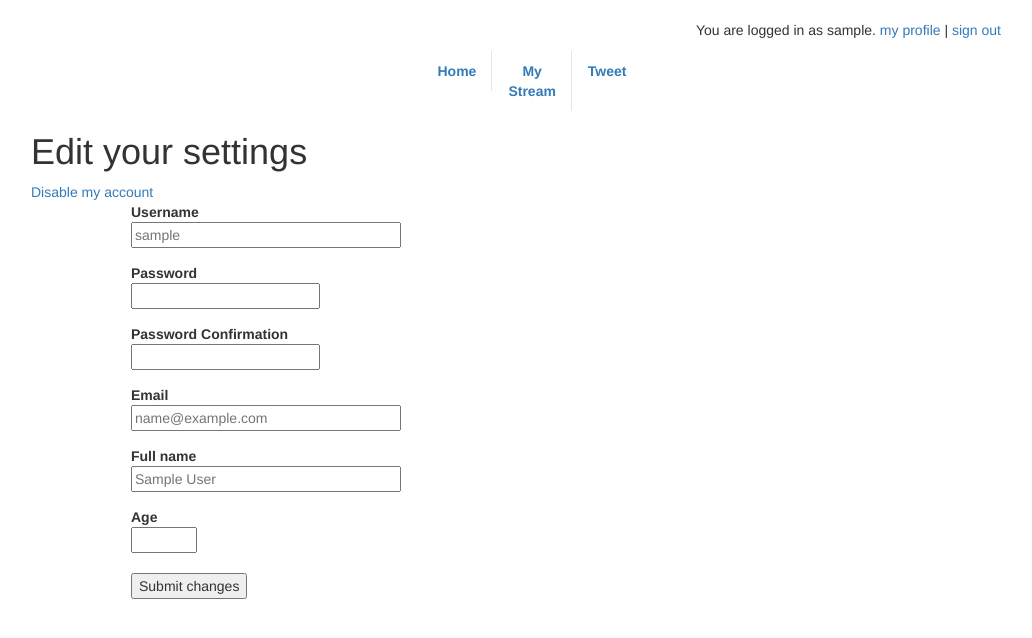
After one commit to thinkpad20/twitpoll, a Flask app: page /users/edit/1 in a window 1280 px wide. The commit adds this page. Shown: the top 638 px of the page, without its empty margins (124-1156 px from the left). Run offline with Flask 2, Linux system fonts and the light colour scheme; the visitor is signed in with stand-in values (Sample User, id 1); some libraries are stand-ins or nearby versions.

Commit message:
changed a bunch, mostly working

```diff
--- a/app.py
+++ b/app.py
@@ -90,10 +90,18 @@ def user_tweets(userid):
 	print "here's where we should show the tweets for user %d" % userid
 	return redirect(url_for("show_tweets"));
 
-@app.route("/users/<userid>/edit")
-def edit_user(userid):
-	print "to edit a user's profile"
-	return redirect(url_for("users"))
+@app.route("/users/edit/<userID>", methods=["GET", "POST"])
+def edit_user(userID):
+	print "processing a " + request.method + " request to /users/edit/" + userID
+	set_active("")
+	user = User.find_by_id(userID)
+	if not User.current_is(userID, True):
+		return redirect(url_for("users"))
+	if request.method == "GET":
+		return render_template("edit_user.html", user = user)
+	else:
+		res = User.current().update(request.form)
+		return render_template("user.html", user=user, messages=res)
 
 @app.route("/tweets")
 def show_tweets():
@@ -117,7 +125,7 @@ def tweet():
 				polloptions.append(request.form[op])
 		errors = {}
 		if User.logged_in():
-			userid = User.current().userID()
+			userid = User.current_id()
 			Tweet.make(userid, content, polloptions)
 			return redirect(url_for('user_tweets', userid=userid))
 		else:
@@ -131,7 +139,8 @@ def disable_account(userID):
 	if request.method == "GET":
 		return render_template("disable_confirm.html", user=User.find_by_id(userID))
 	if request.method == "POST":
-		if User.logged_in() and User.current().userID() == int(userID):
+		set_active("home")
+		if User.logged_in() and User.current_id() == int(userID):
 			msg = "Sad to see you go, %s!" % User.current().username()
 			User.disable(userID)
 			return render_template("home.html", error={'general':msg})
@@ -140,6 +149,7 @@ def disable_account(userID):
 
 @app.route("/tweets/delete/<tweetID>", methods=["POST"])
 def delete_tweet(tweetID):
+	set_active("tweets")
 	if Tweet.find_by_id(tweetID) is not None:
 		Tweet.delete(tweetID)
 	return render_template("tweets.html")
@@ -153,6 +163,7 @@ def view_followed_tweets(userID):
 
 @app.route("/user/follow/<userID>", methods=["POST"])
 def follow(userID):
+	print "Someone has requested a fol/defol!"
 	if not User.exists(int(userID)):
 		return render_template("home.html", error={"general":\
 						"We're sorry, that user doesn't seem to exist."})
@@ -162,16 +173,16 @@ def follow(userID):
 	if not User.logged_in():
 		return render_template("home.html", error={'general':'You are not logged in.'})
 	msg = ""
-	template = request.args.get("prev", "")
+	template = request.args.get("prev", "tweets.html")
+	src_userID = request.args.get("id", User.current_id())
 	if user.is_following(userID):
+		msg = "You have unfollowed " + tofollow.username()
+		user.unfollow(userID)
+	else:
 		msg = "You are now following " + tofollow.username()
-		user.unfollow(userID)
-		if not template: template = "tweets.html"
-	else:
-		msg = "You have unfollowed " + tofollow.username()
 		user.follow(userID)
-		if not template: template = "tweets.html"
-	return render_template(template, user= tofollow, messages={'general':msg})
+	set_active(template.split(".")[0])
+	return render_template(template, user=User.find_by_id(src_userID), messages={'general':msg})
 
 @app.route("/hashtags/<content>")
 def show_hashtag(content):
@@ -211,7 +222,7 @@ def signin():
 		if username and password:
 			user, error = User.authenticate(username, password)
 			if user is not None:
-				session['username'] = username
+				session['userID'] = user.userID()
 				return redirect(url_for('user_profile', userid=user.userID()))
 			else:
 				return render_template('signin.html', error=error)
--- a/data.py
+++ b/data.py
@@ -34,10 +34,14 @@ class User(object):
 
 	@staticmethod
 	def current():
-		print "getting current user"
-		if 'username' in session:
-			return User.find_by_username(session['username'])
+		if 'userID' in session:
+			print "found userID:", session['userID']
+			return User.find_by_id(session['userID'])
 		return None
+
+	@staticmethod
+	def current_id():
+		return int(session.get('userID', 1))
 
 	@staticmethod
 	def find_by_username(username):
@@ -86,6 +90,21 @@ class User(object):
 		return username_r[0]['userID']
 
 	@staticmethod
+	def current_is(user, byID = False):
+		if byID:
+			print "looking up user by id", user
+			user = User.find_by_id(user)
+		if not user:
+			print "user was not found"
+		if not User.current():
+			print "not logged in"
+			return False
+		if User.current_id() != user.userID():
+			print "ids", User.current_id(), user.userID(), "don't match"
+			return False
+		return True
+
+	@staticmethod
 	def get(limit = None):
 		q = "select * from Users"
 		if limit: q += " order by userID desc limit " + str(limit)
@@ -102,7 +121,7 @@ class User(object):
 
 	@staticmethod
 	def logged_in():
-		return 'username' in session
+		return 'userID' in session
 
 	@staticmethod
 	def validate_new(username, password, email):
@@ -144,7 +163,7 @@ class User(object):
 			 "where u1.userID = f.follower "
 			 "and u2.userID = f.followee "
 			 "and u1.userID = %d "
-			 "and u2.userID = %d " % (self.userID(), userID))
+			 "and u2.userID = %d " % (self.userID(), int(userID)))
 		res = sql_search(q)
 		if len(res) > 0:
 			return True
@@ -159,6 +178,9 @@ class User(object):
 
 	def email(self):
 		return self.vals["email"]
+
+	def full_name(self):
+		return self.vals["fullName"]
 
 	def checkpassword(self, password):
 		return self.vals["passwordHash"] == password ## yes, this is horribly insecure
@@ -221,6 +243,51 @@ class User(object):
 	def num_followers(self):
 		return len(self.followers())
 
+	def update(self, params):
+		print "updating a user!"
+		numvals = 0
+		res = {}
+		if 'password' in params and params['password'] != params.get('password_conf', ""):
+			res["passwordconf"] = "passwords don't match"
+		if 'username' in params and params['username'] != self.username():
+			if len(params['username']) > 50:
+				res["username"] = "Username is too long"
+			else:
+				q = "select * from Users where username = %s" % add_quotes(params['username'])
+				r = sql_search(q)
+				if r:
+					res["username"] = "Username is not available"
+		if 'email' in params:
+			q = "select * from Users where email = %s" % add_quotes(params['email'])
+			r = sql_search(q)
+			if r:
+				res["email"] = "Email is not available"
+		if res:
+			print "Errors found!", res
+			return res
+
+		print "No errors detected so far."
+		q = "update Users set "
+		for val in params:
+			if not val or not params[val] or val == "password_conf":
+				continue
+			if numvals > 0:
+				q += ", "
+			if val == "age":
+				q += val + "=" + params[val]
+			elif val == "password":
+				q += "passwordHash=" + add_quotes(params[val])
+			else:
+				q += val + "=" + add_quotes(params[val])
+				res[val] = "updated %s successfully" % val
+			numvals += 1
+		if numvals == 0: return
+		q += " where userID = %d" % self.userID()
+		sql_execute(q)
+		res['general'] = "Updated account!"
+		return res
+
+
 ####### end of class User #######
 
 #### TWEETS ####
@@ -263,11 +330,14 @@ class Tweet(object):
 		res = ""
 		for word in words:
 			if word[0] == '@':
+				print "++++++++++++++++++++++++++++++++++++AT MENTION FOUND"
 				link = "/users/"
 				user = User.find_by_username(word[1:])
 				if user:
-					link += user.vals['userID']
-				res += " <a href=\"%s\">%s</a>" % (link, word)
+					link += str(user.userID())
+					res += " <a href=\"%s\">%s</a>" % (link, word)
+				else:
+					res += " " + word
 			elif word[0] == '#':
 				res += " <a href=\"/hashtags/%s\">%s</a>" % (word[1:], word)
 			else:
@@ -294,9 +364,9 @@ class Tweet(object):
 			print "User submitted a tweet with a poll! Options are:", polloptions
 			Poll.make_new(tweetID, content, polloptions)
 		for hashtag in Hashtag.detect(content):
-			Hashtag.insert_hashtag(tweetID, hashtag)
+			Hashtag.insert(tweetID, hashtag)
 		for mention in Mention.detect(content):
-			Mention.insert_mention(tweetID, hashtag)
+			Mention.insert(tweetID, mention)
 
 	@staticmethod
 	def delete(tweetID):
@@ -371,7 +441,7 @@ class Hashtag(object):
 		return True if len(res) > 0 else False
 
 	@staticmethod
-	def insert_hashtag(tweetID, content):
+	def insert(tweetID, content):
 		sql_execute("insert into Hashtags (content, tweetID) values (%s, %d);" \
 														% (add_quotes(content), tweetID))
 
--- /dev/null
+++ b/templates/edit_user.html
@@ -0,0 +1,75 @@
+{% extends "base.html" %}
+
+{% block main %}
+
+<style>
+table.center {
+    margin-left:100px;
+    margin-right:auto;
+  }
+</style>
+
+<h1>Edit your settings</h1>
+
+	<form accept-charset="UTF-8" action="/users/edit/{{user.userID()}}" id="edit_user_2" method="post">
+
+  <table class="center">
+    <tr>
+      <td>
+    <div class="field" style="margin-bottom: 15px">
+      <label for="user_username" style="margin-bottom:-10px">Username</label><br />
+      <input id="user_username" name="username" size="30" type="text" placeholder="{{user.username()}}" />
+    </div>
+    </td>
+  </tr>
+  <tr>
+      <td>
+  <div class="field" style="margin-bottom: 15px">
+    <label for="user_password" style="margin-bottom:-10px">Password</label><br />
+    <input id="password" name="password" type="password" />
+  </div>
+  </td>
+  </tr>
+  <tr>
+      <td>
+  <div class="field" style="margin-bottom: 15px">
+    <label for="user_password" style="margin-bottom:-10px">Password Confirmation</label><br />
+    <input id="password_conf" name="password_conf" type="password" />
+  </div>
+  </td>
+  </tr>
+  <tr>
+      <td>
+  <div class="field" style="margin-bottom: 15px">
+    <label for="user_email" style="margin-bottom:-10px">Email</label><br />
+    <input id="user_email" name="email" size="30" type="text" placeholder="{{user.email()}}" />
+  </div>
+  </td>
+  </tr>
+  <tr>
+      <td>
+  <div class="field" style="margin-bottom: 15px">
+    <label for="user_full_name" style="margin-bottom:-10px">Full name</label><br />
+    <input id="user_full_name" name="fullName" size="30" type="text" placeholder="{{user.full_name()}}" />
+  </div>
+  </td>
+  </tr>
+  <tr>
+    <td>
+      <label for="user_age" style="margin-bottom:-10px">Age</label><br />
+        <input id="user_age" type="number" name="age" min="14" max="135">
+    </td>
+  </tr>
+  <tr>
+      <td>
+        <br>
+  <div class="actions">
+    <input type="submit" value="Submit changes"></input>
+  </div>
+  </td>
+  </tr>
+</form>
+
+<a href="/disable/{{user.userID()}}">Disable my account</a>
+
+{% endblock %}
--- a/templates/header.html
+++ b/templates/header.html
@@ -15,10 +15,11 @@
       <div class="container">
         <ul class="nav">
           <li class="{{ navclass["home"] }}"><a href="/">Home</a></li>
-          <li class="{{ navclass["tweets"] }}"><a href="/tweets">Browse</a></li>
           {% if User.logged_in() %}
             <li class="{{ navclass["followed_tweets"] }}"><a href="/tweets/followedby/{{User.current().userID()}}">My Stream</a></li>
             <li class="{{ navclass["newtweet"] }}"><a href="/tweets/new">Tweet</a></li>
+          {% else %}
+          <li class="{{ navclass["tweets"] }}"><a href="/tweets">Browse</a></li>
           {% endif %}
         </ul>
       </div>
--- a/templates/home.html
+++ b/templates/home.html
@@ -43,7 +43,7 @@
       </tr>
       {% for user in User.get(10) %}
         <tr>
-          <td>{{ user.username() }}</td>
+          <td><a href="/users/{{ user.userID() }}">{{ user.username() }}</a></td>
           <td>{{ user.vals['memberSince'] }}</td>
         </tr>
       {% endfor %}
--- a/templates/tweets.html
+++ b/templates/tweets.html
@@ -38,7 +38,7 @@ div.overflow {height: 15px; overflow: hidden;}
 		  	</div>
 		  </td>
       <td>
-		    <div id="tweet_area" style="height:500px;width:500px;border:0px solid #ccc;overflow:auto;">
+		 <div id="tweet_area" style="height:500px;width:500px;border:0px solid #ccc;overflow:auto;">
 		    <h2>Recent tweets on TwitPoll:</h2>
 		    <table class="table">
 		    {% for tweet in Tweet.get() %}
```
Also changed, not shown: templates/followed_tweets.html (+131 -6 lines), templates/user.html (+23 -11 lines), templates/users.html (+1 -6 lines), 1 other file.
